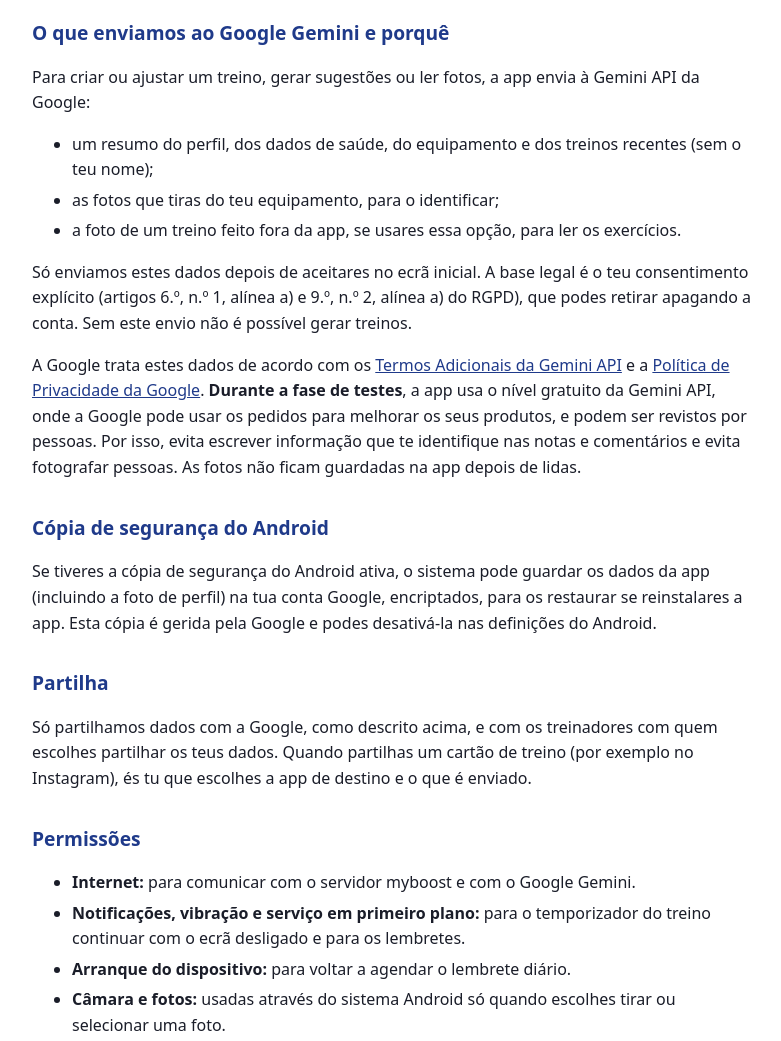
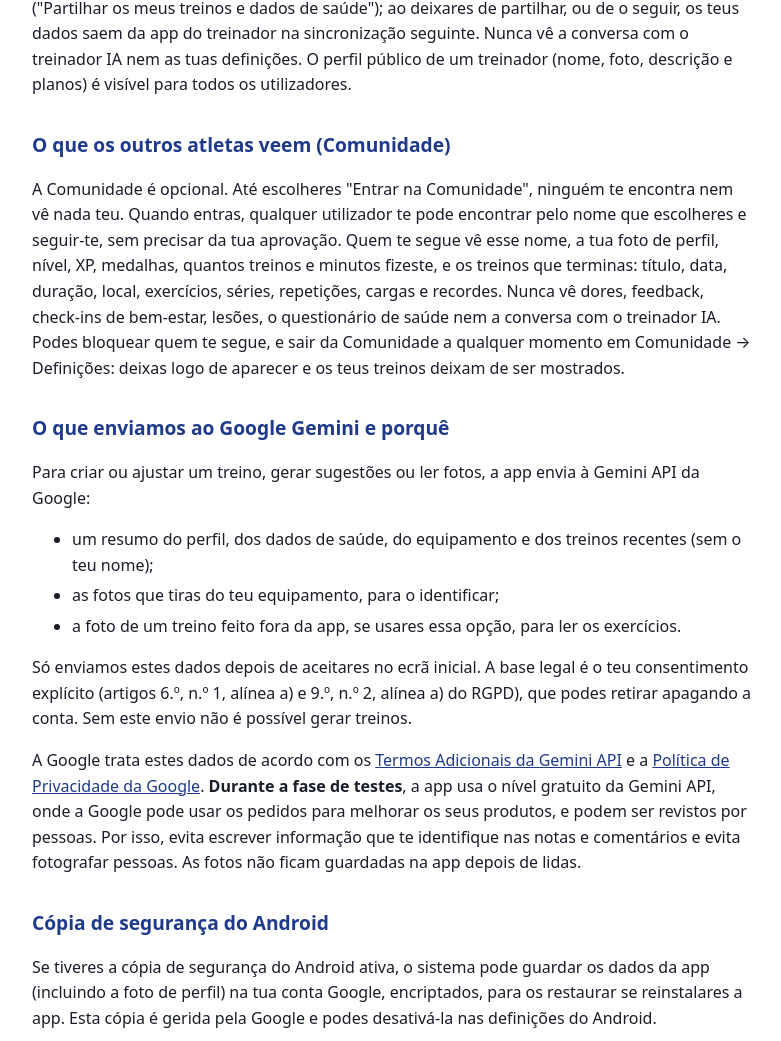
Before and after one commit to pl4za/myboost-legal, a plain HTML site: page privacy/index.html in a window 1280 px wide. Shown: the part 1576-2617 px from the top of the page, without its empty margins (248-1029 px from the left). Drawn offline with Linux system fonts and the light colour scheme.

Commit message:
Privacy policy: Comunidade between athletes (opt-in, what followers see)

```diff
--- a/privacy/index.html
+++ b/privacy/index.html
@@ -24,6 +24,7 @@
 <ul>
   <li>Crias uma conta com email e palavra-passe. Os teus dados ficam no teu telemóvel e numa cópia no servidor myboost, em Portugal, para os recuperares noutro telemóvel.</li>
   <li>Os treinadores que segues só veem os teus treinos e dados de saúde se escolheres partilhá-los com cada um, e podes deixar de partilhar quando quiseres. Nunca veem a conversa com o treinador IA.</li>
+  <li>Na Comunidade só apareces se escolheres entrar. Quem te seguir vê o teu nome, foto, nível e os treinos que terminas, nunca os teus dados de saúde.</li>
   <li>Para gerar treinos, enviamos um resumo do teu perfil (sem o teu nome) ao Google Gemini, um serviço de IA da Google.</li>
   <li>Não usamos publicidade nem ferramentas de análise e não vendemos dados.</li>
   <li>Podes apagar a conta a qualquer momento em <strong>Perfil → Apagar a minha conta</strong>. No servidor, o que apagas é apagado de vez ao fim de 30 dias.</li>
@@ -38,6 +39,7 @@
   <li><strong>Bem-estar:</strong> as respostas ao check-in diário (sono, energia, cor da urina).</li>
   <li><strong>Conversa</strong> com o treinador IA.</li>
   <li><strong>Treinadores:</strong> quem segues, as sessões e planos que te marcam e os avisos trocados com eles. Se fores treinador, o teu perfil público, planos, preços, modelos e atletas.</li>
+  <li><strong>Comunidade:</strong> se entrares, o nome que escolhes mostrar, quem segues, quem te segue, quem bloqueaste e as reações (💪) que dás.</li>
   <li><strong>Equipamento:</strong> a lista do equipamento que tens disponível.</li>
   <li><strong>Foto de perfil</strong>, se escolheres uma.</li>
   <li><strong>Definições</strong>, como os lembretes diários.</li>
@@ -46,6 +48,9 @@
 
 <h2>O que os teus treinadores veem</h2>
 <p>Quando segues um treinador na Comunidade, perguntamos-te se queres partilhar os teus dados com ele. Se aceitares, ele passa a ver o teu nome, foto, perfil (incluindo o questionário de saúde), lesões, equipamento, treinos, séries, feedback, dores, check-ins de bem-estar e conquistas. Estes incluem dados de saúde, que só tratamos com o teu consentimento explícito. Se não aceitares, vê apenas o teu nome, as sessões e planos que te marcou e se fizeste uma sessão marcada. Podes mudar de ideias a qualquer momento na página do treinador ("Partilhar os meus treinos e dados de saúde"); ao deixares de partilhar, ou de o seguir, os teus dados saem da app do treinador na sincronização seguinte. Nunca vê a conversa com o treinador IA nem as tuas definições. O perfil público de um treinador (nome, foto, descrição e planos) é visível para todos os utilizadores.</p>
+
+<h2>O que os outros atletas veem (Comunidade)</h2>
+<p>A Comunidade é opcional. Até escolheres "Entrar na Comunidade", ninguém te encontra nem vê nada teu. Quando entras, qualquer utilizador te pode encontrar pelo nome que escolheres e seguir-te, sem precisar da tua aprovação. Quem te segue vê esse nome, a tua foto de perfil, nível, XP, medalhas, quantos treinos e minutos fizeste, e os treinos que terminas: título, data, duração, local, exercícios, séries, repetições, cargas e recordes. Nunca vê dores, feedback, check-ins de bem-estar, lesões, o questionário de saúde nem a conversa com o treinador IA. Podes bloquear quem te segue, e sair da Comunidade a qualquer momento em Comunidade → Definições: deixas logo de aparecer e os teus treinos deixam de ser mostrados.</p>
 
 <h2>O que enviamos ao Google Gemini e porquê</h2>
 <p>Para criar ou ajustar um treino, gerar sugestões ou ler fotos, a app envia à Gemini API da Google:</p>
@@ -61,7 +66,7 @@
 <p>Se tiveres a cópia de segurança do Android ativa, o sistema pode guardar os dados da app (incluindo a foto de perfil) na tua conta Google, encriptados, para os restaurar se reinstalares a app. Esta cópia é gerida pela Google e podes desativá-la nas definições do Android.</p>
 
 <h2>Partilha</h2>
-<p>Só partilhamos dados com a Google, como descrito acima, e com os treinadores com quem escolhes partilhar os teus dados. Quando partilhas um cartão de treino (por exemplo no Instagram), és tu que escolhes a app de destino e o que é enviado.</p>
+<p>Só partilhamos dados com a Google, como descrito acima, com os treinadores com quem escolhes partilhar os teus dados e, se entrares na Comunidade, com quem te segue (como descrito acima). Quando partilhas um cartão de treino (por exemplo no Instagram), és tu que escolhes a app de destino e o que é enviado.</p>
 
 <h2>Permissões</h2>
 <ul>
```
